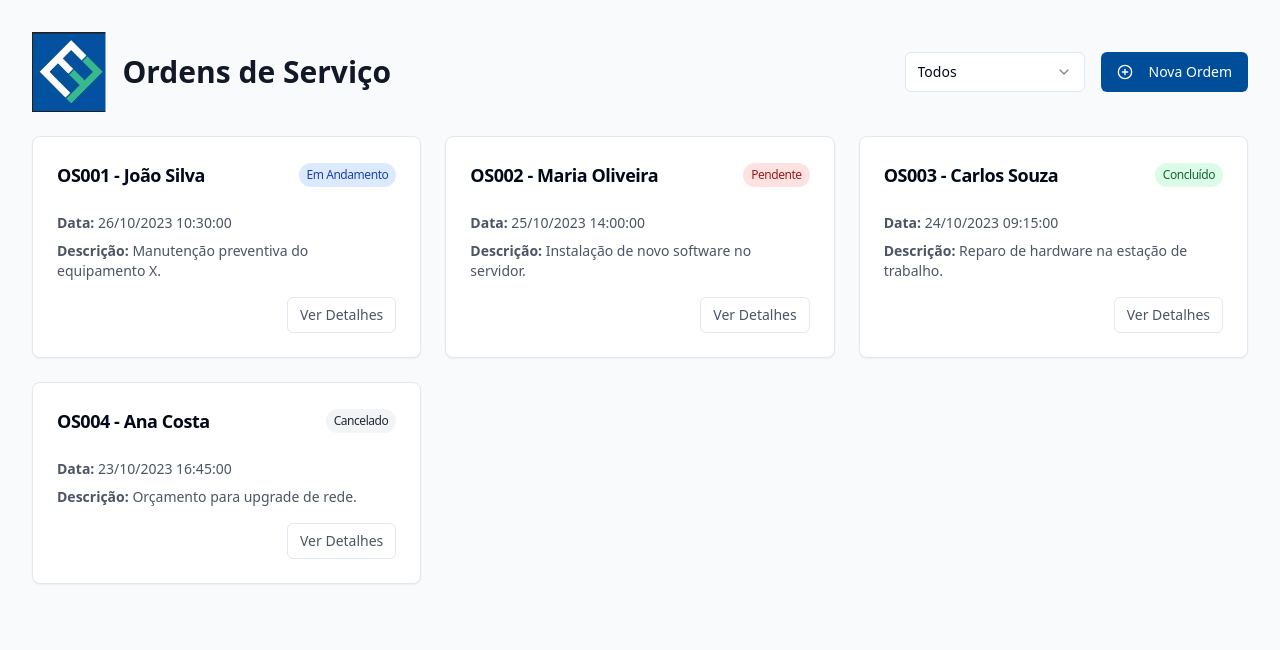
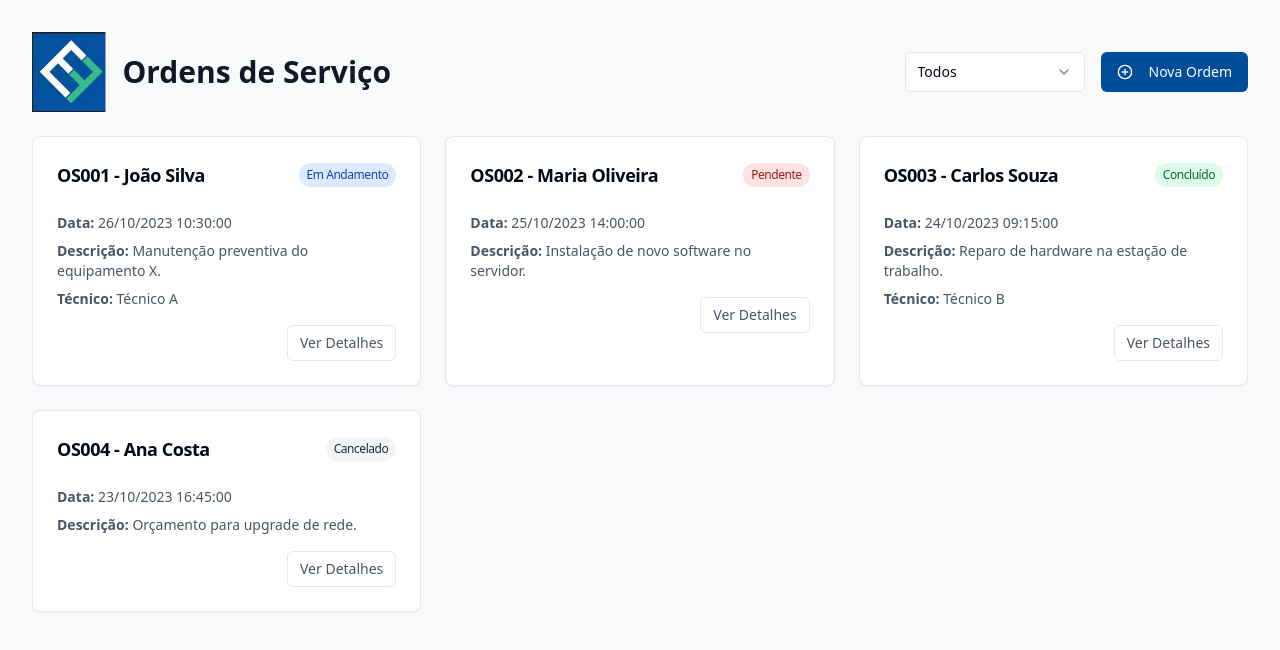
Before and after one commit to Caudior/ABERTURA-DE-OS, a React (Vite) app: page /service-orders in a window 1280 px wide. Shown: the top 650 px of the page. Built offline with nearby package versions, Linux system fonts and the light colour scheme; sample sign-in values are in the browser's storage.

Commit message:
[dyad] Exibindo o nome do técnico atribuído na lista de ordens de serviço. - wrote 1 file(s)

```diff
--- a/src/pages/ServiceOrderPage.tsx
+++ b/src/pages/ServiceOrderPage.tsx
@@ -127,7 +127,10 @@ const ServiceOrderPage: React.FC = () => {
               </CardHeader>
               <CardContent className="text-sm text-gray-600 dark:text-gray-400">
                 <p className="mb-2"><strong>Data:</strong> {order.issueDate}</p>
-                <p><strong>Descrição:</strong> {order.description}</p>
+                <p className="mb-2"><strong>Descrição:</strong> {order.description}</p>
+                {order.assignedTo && ( // Mostrar o técnico atribuído se existir
+                  <p className="mb-2"><strong>Técnico:</strong> {order.assignedTo}</p>
+                )}
                 <div className="mt-4 flex justify-end">
                   <Link to={`/service-orders/${order.id}`}>
                     <Button variant="outline" size="sm">
```
